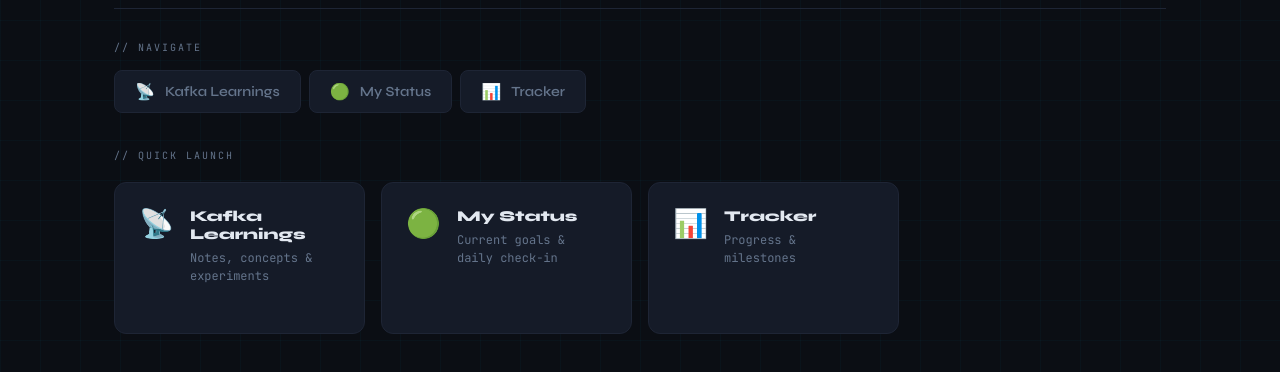
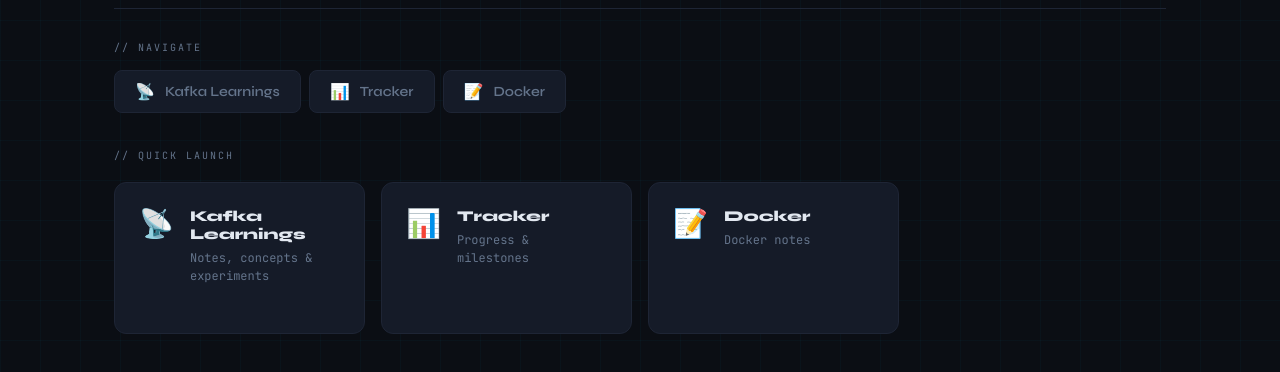
Before and after one commit to DARKZONE17/crypto-tracker, a plain HTML site: page index.html in a window 1280 px wide. Shown: the part 140-512 px from the top of the page. Drawn offline with Linux system fonts and the light colour scheme.

Commit message:
Update index.html

```diff
--- a/index.html
+++ b/index.html
@@ -246,13 +246,13 @@
       file: "kafka_learning.html",
       desc: "Notes, concepts & experiments"
     },
-    {
-      id: "status",
-      label: "My Status",
-      icon: "🟢",
-      file: "status.html",
-      desc: "Current goals & daily check-in"
-    },
+    // {
+    //   id: "status",
+    //   label: "My Status",
+    //   icon: "🟢",
+    //   file: "status.html",
+    //   desc: "Current goals & daily check-in"
+    // },
     {
       id: "tracker",
       label: "Tracker",
@@ -260,13 +260,13 @@
       file: "Tracker.html",
       desc: "Progress & milestones"
     },
-    // {
-    //   id: "notes",
-    //   label: "Notes",
-    //   icon: "📝",
-    //   file: "notes.html",
-    //   desc: "General notes"
-    // },
+    {
+      id: "Docker",
+      label: "Docker",
+      icon: "📝",
+      file: "Docker.html",
+      desc: "Docker notes"
+    },
   ];
   // ────────────────────────────────────────────────────────────────────────────
 
```
